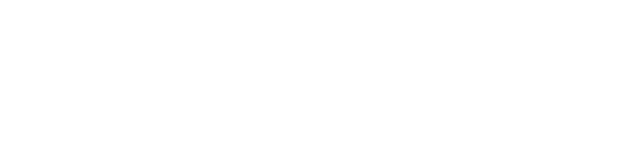
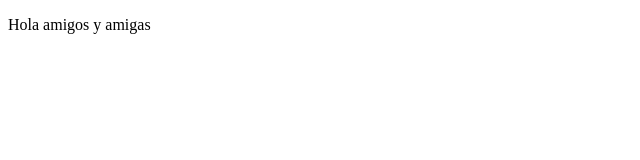
Before and after one commit to ramirezdario/proyectoDemoCursoPrework, a plain HTML site: page index.html in a window 1280 px wide. Shown: the whole page, without its empty margins (0-640 px from the left). Drawn offline with Linux system fonts and the light colour scheme.

Commit message:
cambios, texto agregado

```diff
--- a/index.html
+++ b/index.html
@@ -7,6 +7,6 @@
     <title>Hola Mundo</title>
 </head>
 <body>
-
+    <p>Hola amigos y amigas</p>
 </body>
 </html>
```
